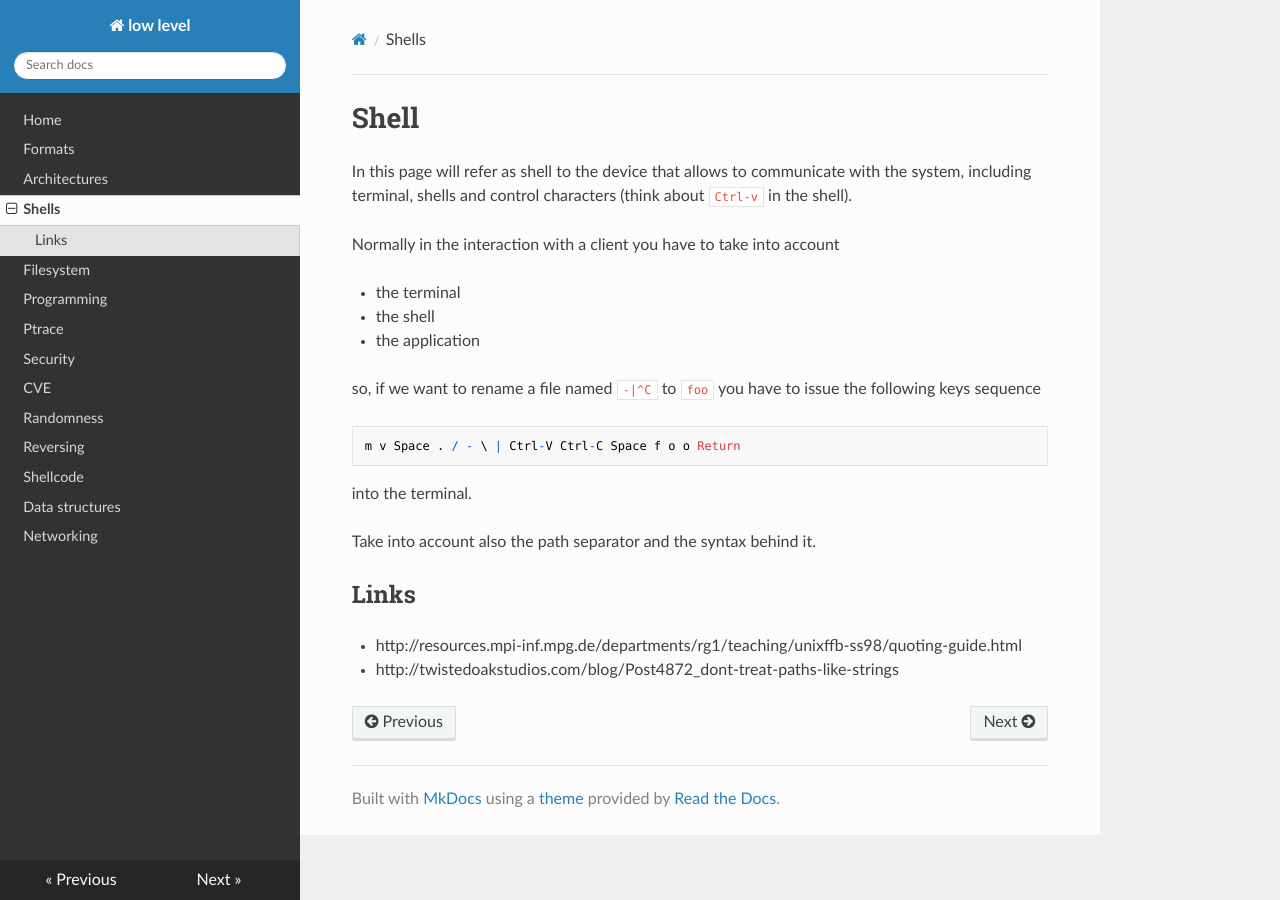
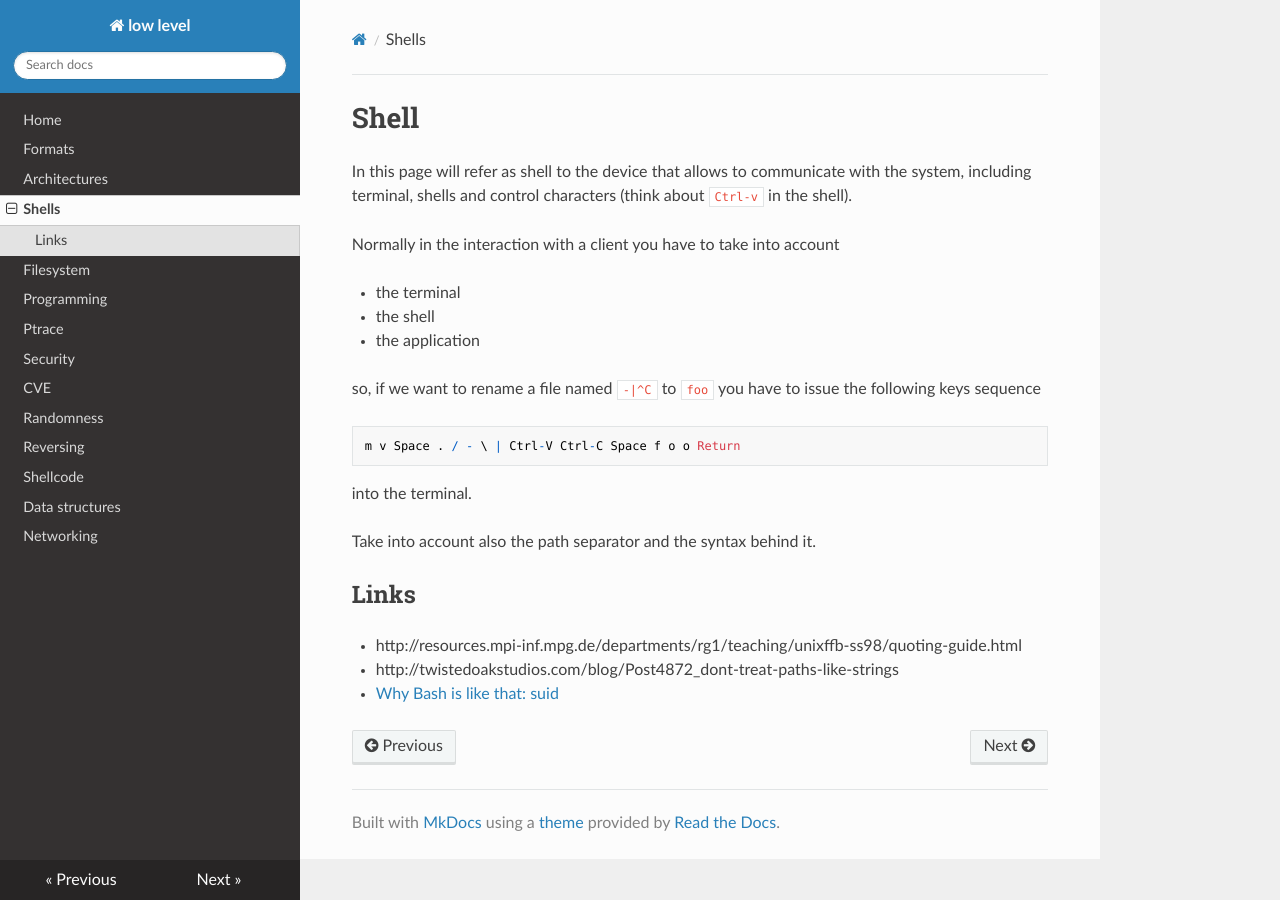
Before and after one commit to gipi/low-level, an MkDocs documentation site: the page built from docs/shell.md, in a window 1280 px wide. Built offline with MkDocs 1.6.1, drawn with Linux system fonts in a browser that asks for light colours; nearby versions of some CDN libraries; old or Windows-style settings are respelled for this version of MkDocs.

Commit message:
Add link.

```diff
--- a/docs/shell.md
+++ b/docs/shell.md
@@ -22,3 +22,4 @@ Take into account also the path separator and the syntax behind it.
 
  - http://resources.mpi-inf.mpg.de/departments/rg1/teaching/unixffb-ss98/quoting-guide.html
  - http://twistedoakstudios.com/blog/Post4872_dont-treat-paths-like-strings
+ - [Why Bash is like that: suid](http://www.vidarholen.net/contents/blog/?p=30)
```
